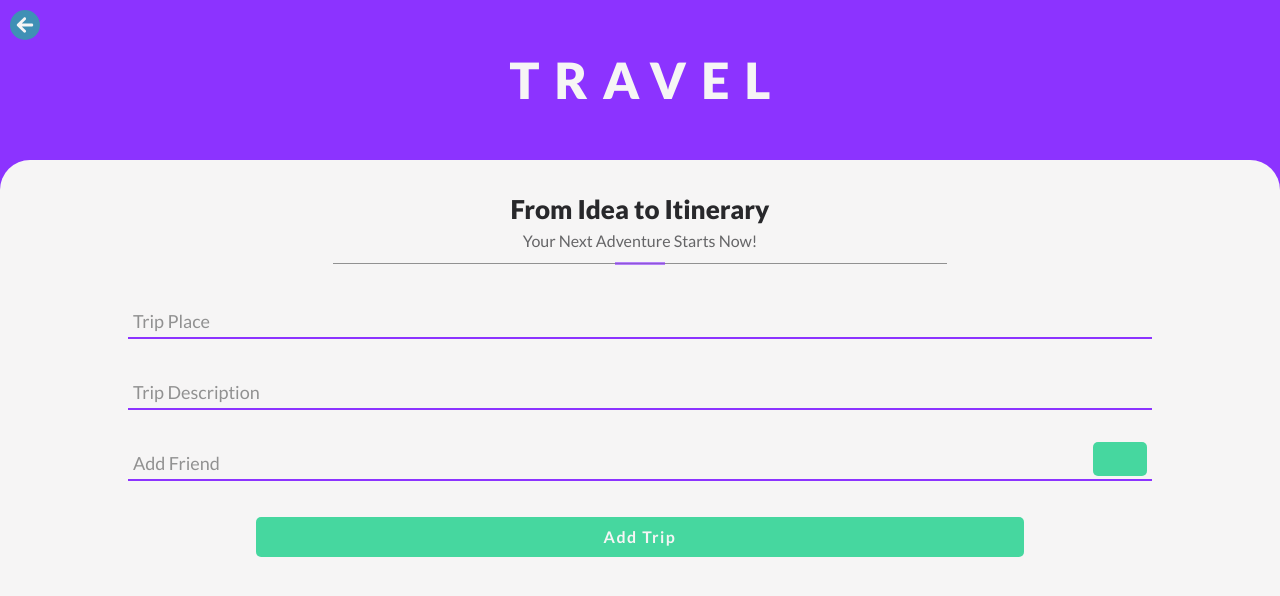
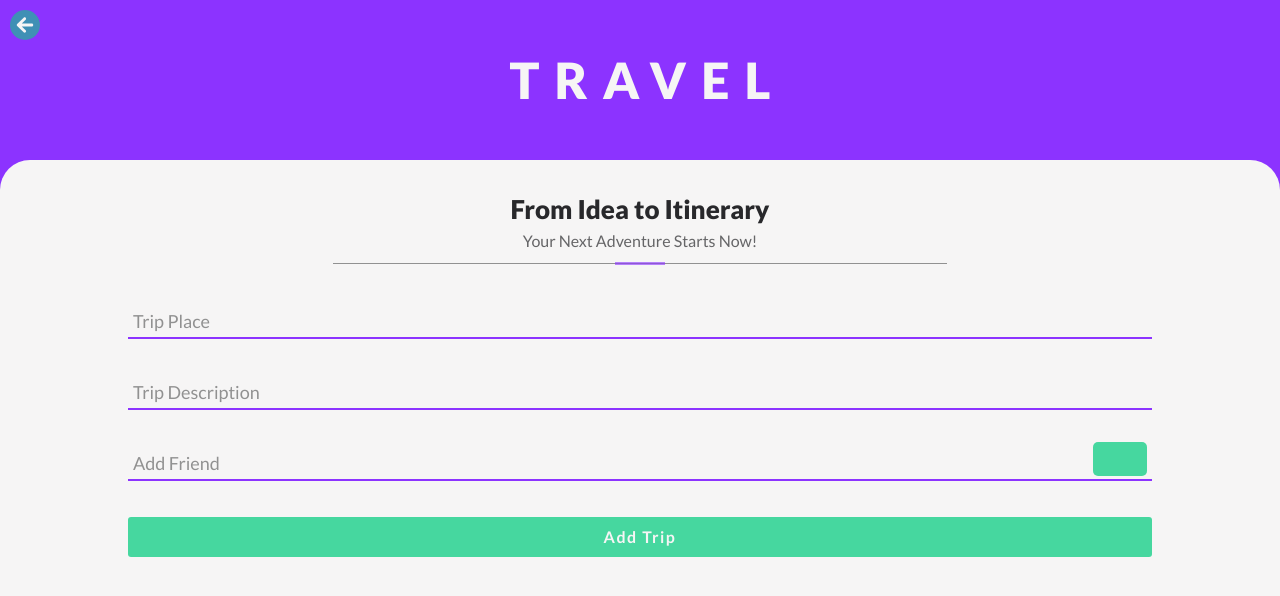
Before and after one commit to gahlot1999/08-trip-expense, a React (Vite) app: page /add in a window 1280 px wide. Shown: the top 596 px of the page. Built offline with nearby package versions, Linux system fonts and the light colour scheme; some icons are missing.

Commit message:
testinggg

```diff
--- a/src/pages/addTrip/AddTrip.jsx
+++ b/src/pages/addTrip/AddTrip.jsx
@@ -128,11 +128,9 @@ function AddTrip() {
             </div>
           )}
 
-          <div className={styles.addTripButtonGroup}>
-            <button onClick={handleAddTrip}>
-              {isCreatingTrip ? <SmallSpinner /> : 'Add Trip'}
-            </button>
-          </div>
+          <button onClick={handleAddTrip} className={styles.addTripButton}>
+            {isCreatingTrip ? <SmallSpinner /> : 'Add Trip'}
+          </button>
         </form>
       </div>
     </>
--- a/src/pages/addTrip/AddTrip.module.css
+++ b/src/pages/addTrip/AddTrip.module.css
@@ -126,17 +126,10 @@
   background-color: hsl(var(--clr-secondary-hsl), 1);
 }
 
-.addTripButtonGroup {
-  width: 75%;
-  margin: auto;
-  display: flex;
-  flex-direction: column;
-  gap: 2rem;
-}
-
-.addTripButtonGroup button {
+.addTripButton {
+  width: 100%;
   border: none;
-  border-radius: 0.5rem;
+  border-radius: 0.3rem;
 
   font-size: 1.6rem;
   font-weight: 600;
@@ -150,7 +143,11 @@
   transition: all 0.3s;
 }
 
-.addTripButtonGroup button:hover {
+.addTripButton > span {
+  margin: auto !important;
+}
+
+.addTripButton:hover {
   cursor: pointer;
   background-color: hsl(var(--clr-secondary-hsl), 0.9);
   box-shadow: hsl(var(--clr-secondary-hsl), 0.3) 0px 8px 24px;
--- a/src/pages/trip/Trip.jsx
+++ b/src/pages/trip/Trip.jsx
@@ -22,10 +22,10 @@ function Trip() {
   const { data: expenseData, isLoading: isLoadingExpenseData } =
     useGetTripData(urlID);
   const { data, isLoading } = useTrips();
-  const tripData = data?.filter((el) => el.id === urlID).at(0);
   const { mutate: mutateAddTripData, isLoading: isAddingExpense } =
     useAddTripData();
 
+  const tripData = data?.filter((el) => el.id === urlID).at(0);
   const friends = tripData?.friends;
 
   const categories = [
@@ -69,7 +69,6 @@ function Trip() {
             >
               <span>Expense</span>
               <span>Amount</span>
-              {/* <span>Travel</span> */}
               <span>Paid By</span>
             </div>
 
@@ -77,12 +76,11 @@ function Trip() {
               <div key={el.expId} className={styles.expenseItem}>
                 <span>{el.expenseName}</span>
                 <span>{el.amount}</span>
-                {/* <span>Travel</span> */}
                 <span>{el.paidBy}</span>
                 <span className={styles.expenseButtonGroup}>
                   <AiFillEdit size={18} />
 
-                  {el.expId === deletingEl ? (
+                  {isDeletingTripData || el.expId === deletingEl ? (
                     <SmallSpinner />
                   ) : (
                     <AiFillDelete
--- a/src/ui/backBtn/BackBtn.jsx
+++ b/src/ui/backBtn/BackBtn.jsx
@@ -2,11 +2,11 @@ import { useNavigate } from 'react-router-dom';
 import styles from './BackBtn.module.css';
 import { IoMdArrowRoundBack } from 'react-icons/io';
 
-function BackBtn({ size = 24 }) {
+function BackBtn({ size = 24, nav = -1 }) {
   const navigate = useNavigate();
 
   function handleBackClick() {
-    navigate('/home');
+    navigate(nav);
   }
 
   return (
```
